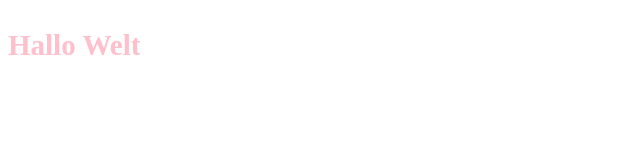
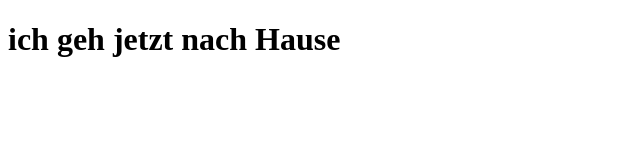
Before and after one commit to samiranoemi/gittest, a plain HTML site: page index.html in a window 1280 px wide. Shown: the whole page, without its empty margins (0-640 px from the left). Drawn offline with Linux system fonts and the light colour scheme.

Commit message:
neuer h1

```diff
--- a/index.html
+++ b/index.html
@@ -8,7 +8,8 @@
   <title>Gittest</title>
 </head>
 <body>
-  <h3>Hallo Welt</h3>
+  <h1>ich geh jetzt nach Hause</h1>
+
 
 <script src="script.js"></script>
 </body>
```
